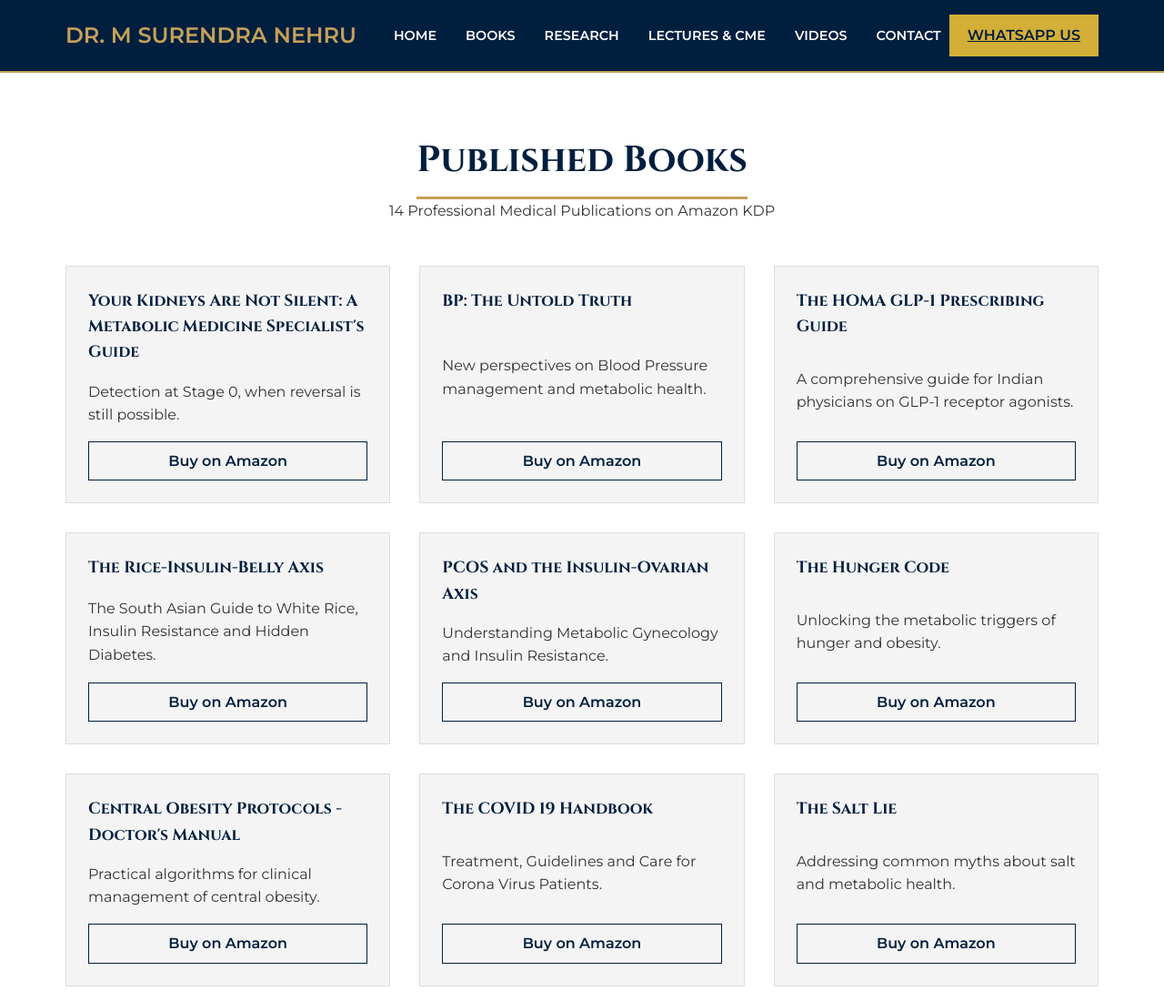
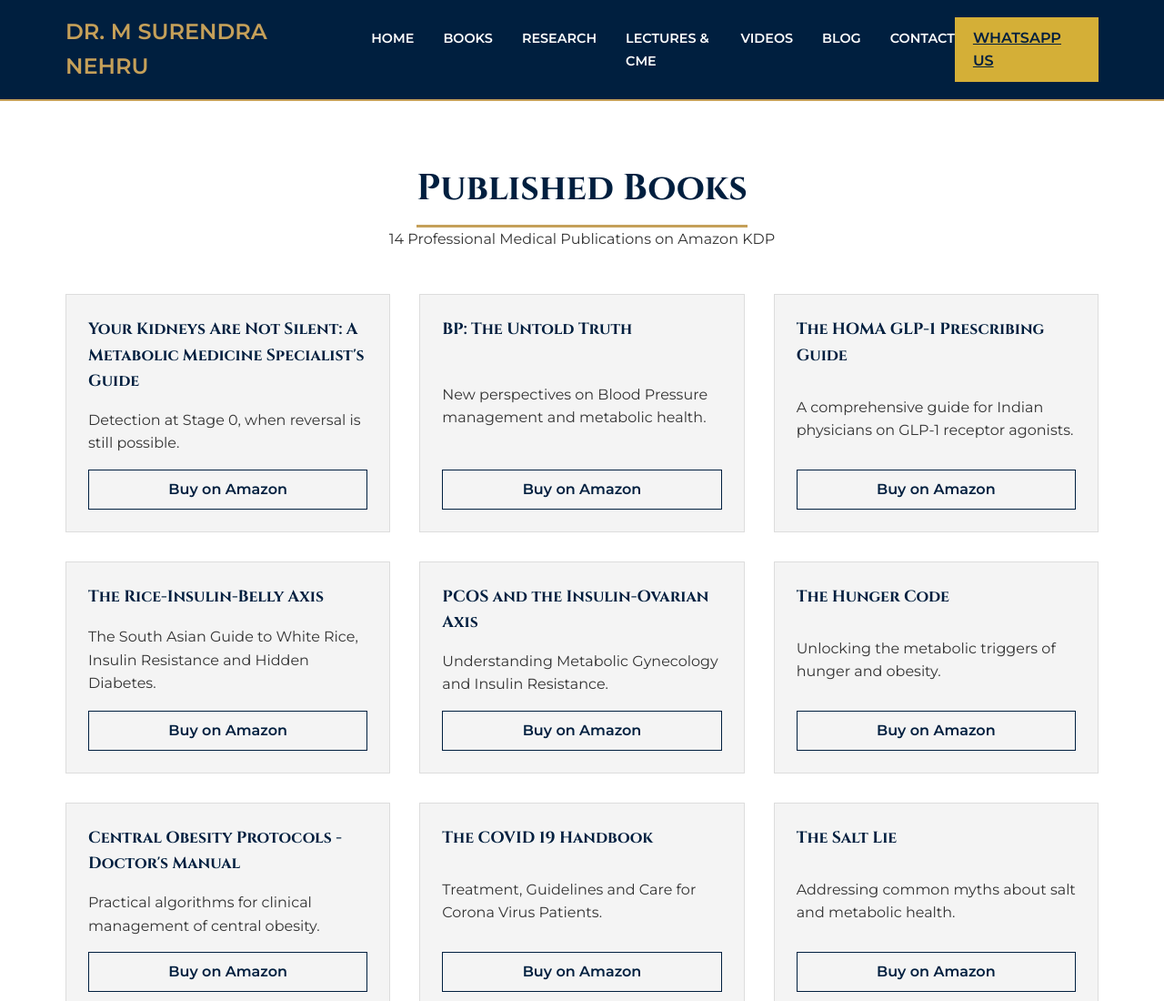
Before and after one commit to muddusurendranehru/drmsurendranehru, a plain HTML site: page books.html in a window 1280 px wide. Shown: the top 1100 px of the page at 91% size. Drawn offline with Linux system fonts and the light colour scheme.

Commit message:
Add files via upload

```diff
--- a/books.html
+++ b/books.html
@@ -180,7 +180,7 @@
             <li><a href="books.html">Books</a></li>
             <li><a href="research.html">Research</a></li>
             <li><a href="lectures.html">Lectures & CME</a></li>
-            <li><a href="videos.html">Videos</a></li><li><a href="contact.html">Contact</a></li>
+            <li><a href="videos.html">Videos</a></li><li><a href="https://drmuddusurendranehru.blogspot.com" target="_blank">Blog</a></li><li><a href="contact.html">Contact</a></li>
         </ul>
         <a href="https://wa.me/919963721999" target="_blank" class="patient-portal-btn">WhatsApp Us</a>
     </nav>
```
Also changed, not shown: contact.html (+1 -1 lines), index.html (+1 -1 lines), lectures.html (+1 -1 lines), research.html (+1 -1 lines), videos.html (+1 -1 lines).
